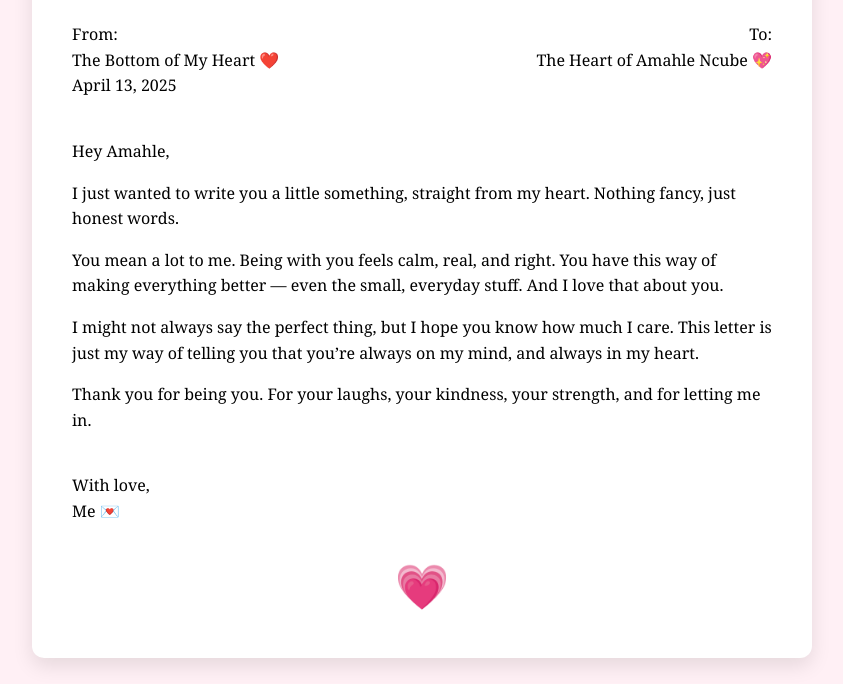
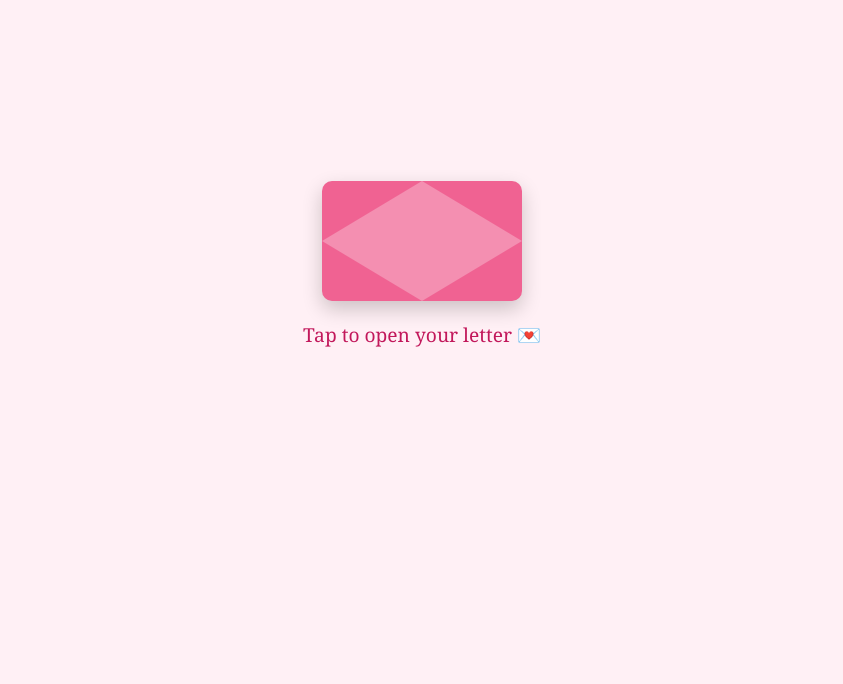
Before and after one commit to Asimthande/Check, a plain HTML site: page index.html in a window 1280 px wide. Shown: the part 156-840 px from the top of the page, without its empty margins (218-1061 px from the left). Drawn offline with Linux system fonts and the light colour scheme.

Commit message:
Update index.html

```diff
--- a/index.html
+++ b/index.html
@@ -15,7 +15,54 @@
             padding: 20px;
         }
 
+        .envelope-container {
+            display: flex;
+            flex-direction: column;
+            align-items: center;
+            text-align: center;
+        }
+
+        .envelope {
+            width: 200px;
+            height: 120px;
+            background: #f06292;
+            position: relative;
+            border-radius: 10px;
+            cursor: pointer;
+            box-shadow: 0 8px 20px rgba(0, 0, 0, 0.2);
+            transition: transform 0.3s ease;
+        }
+
+        .envelope:before, .envelope:after {
+            content: '';
+            position: absolute;
+            width: 0;
+            height: 0;
+            border-style: solid;
+        }
+
+        .envelope:before {
+            border-width: 0 100px 60px 100px;
+            border-color: transparent transparent #f48fb1 transparent;
+            top: 0;
+            left: 0;
+        }
+
+        .envelope:after {
+            border-width: 60px 100px 0 100px;
+            border-color: #f48fb1 transparent transparent transparent;
+            bottom: 0;
+            left: 0;
+        }
+
+        .envelope-text {
+            margin-top: 20px;
+            color: #c2185b;
+            font-size: 1.2em;
+        }
+
         .letter {
+            display: none;
             background: #ffffff;
             padding: 40px;
             border-radius: 12px;
@@ -23,6 +70,7 @@
             max-width: 700px;
             width: 100%;
             line-height: 1.6;
+            animation: fadeIn 0.8s ease forwards;
         }
 
         .address-block {
@@ -57,10 +105,25 @@
             50% { transform: scale(1.1); }
             100% { transform: scale(1); }
         }
+
+        @keyframes fadeIn {
+            from { opacity: 0; transform: translateY(20px); }
+            to { opacity: 1; transform: translateY(0); }
+        }
+
+        .hide {
+            display: none;
+        }
     </style>
 </head>
 <body>
-    <div class="letter">
+
+<div id="envelopeScreen" class="envelope-container">
+    <div class="envelope" onclick="openLetter()"></div>
+    <div class="envelope-text">Tap to open your letter 💌</div>
+</div>
+
+<div id="letterContent" class="letter hide">
     <h1>To Your Heart</h1>
 
     <div class="address-block">
@@ -75,11 +138,13 @@
         </div>
     </div>
 
-        <p>Hey Amahle,</p>
+    <p>Sawbona Mancube Wami Omuhle</p>
 
     <p>I just wanted to write you a little something, straight from my heart. Nothing fancy, just honest words.</p>
 
     <p>You mean a lot to me. Being with you feels calm, real, and right. You have this way of making everything better — even the small, everyday stuff. And I love that about you.</p>
+
+    <p>Even though you don't want me to see your beautiful face on a video call,</p>
 
     <p>I might not always say the perfect thing, but I hope you know how much I care. This letter is just my way of telling you that you’re always on my mind, and always in my heart.</p>
 
@@ -92,5 +157,14 @@
 
     <div class="heart">💗</div>
 </div>
+
+<script>
+    function openLetter() {
+        document.getElementById("envelopeScreen").style.display = "none";
+        const letter = document.getElementById("letterContent");
+        letter.classList.remove("hide");
+    }
+</script>
+
 </body>
 </html>
```
Lines whose indentation alone changed are shown as unchanged.
